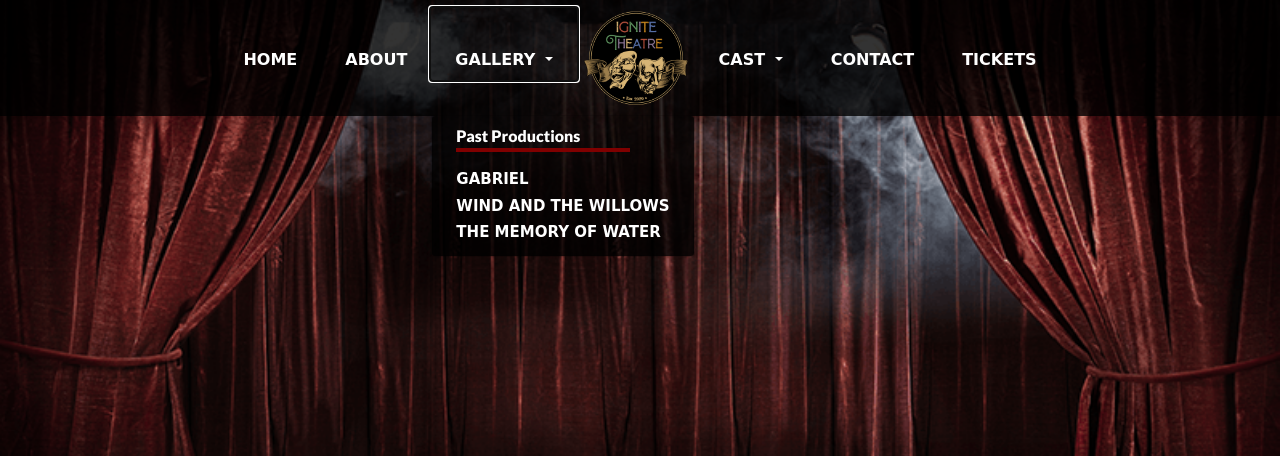
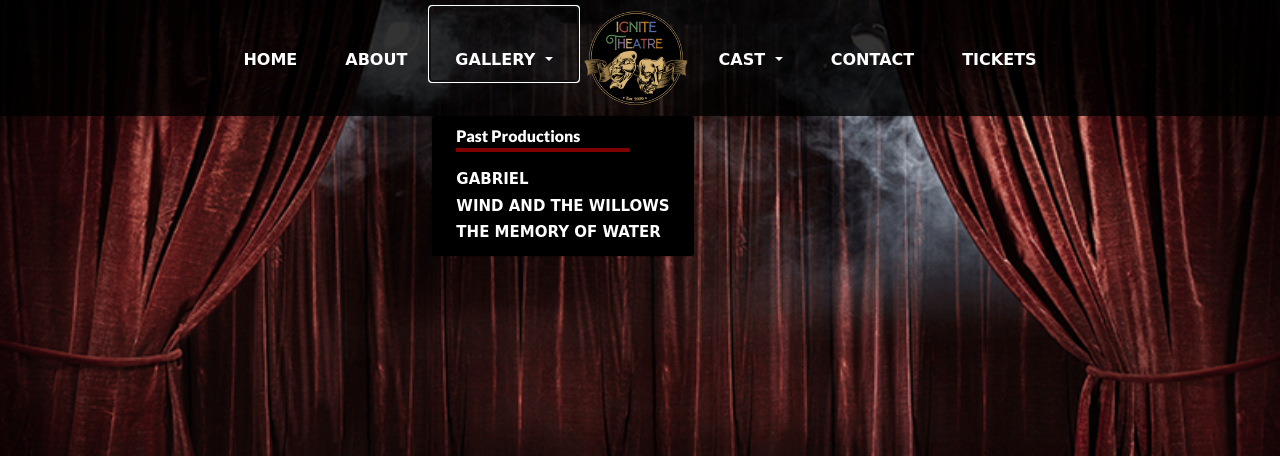
Before and after one commit to Bealby/vscode, a Django app: template ignite-theatre-v2/templates/base.html in a window 1280 px wide, after a click on "GALLERY". Shown: the top 456 px of the page. Run offline with Django 3.2, Linux system fonts and the light colour scheme; the template is opened without the code that fills it, so the values that code supplies are empty; some libraries are stand-ins or nearby versions; some web fonts are replaced.

Commit message:
Change class color for dropdown box

```diff
--- a/ignite-theatre-v2/static/css/base.css
+++ b/ignite-theatre-v2/static/css/base.css
@@ -70,7 +70,7 @@ body {
 }
 
 .dropdown-menu-links{
-  background-color: rgb(0, 0, 0, 0.8);
+  background-color: rgb(0, 0, 0, 1);
   margin-top: 0.45rem !important;
 }
 
```
